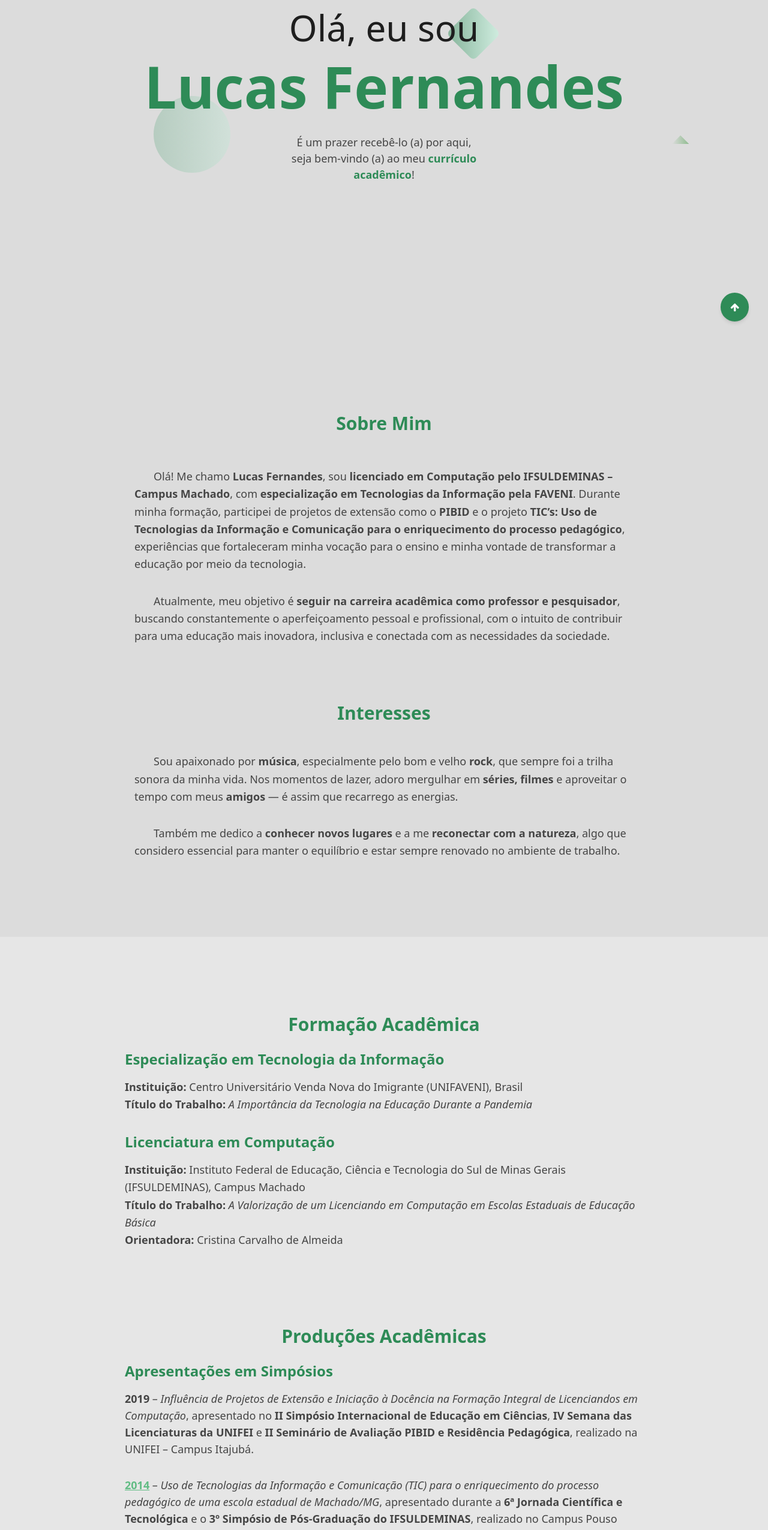
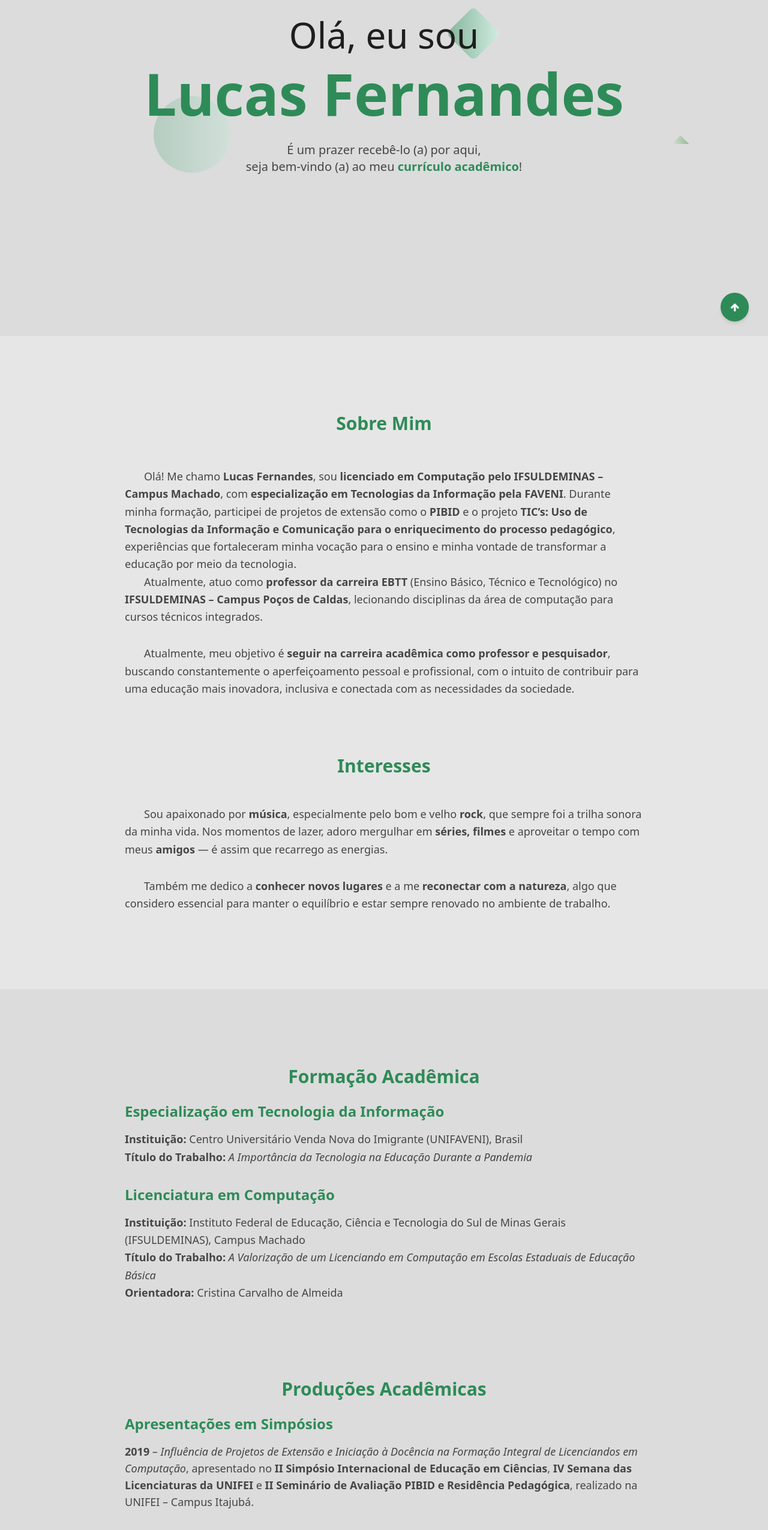
Before and after one commit to luucasorfer/portifolio, a plain HTML site: page index.html in a window 1280 px wide. Shown: the part 240-2791 px from the top of the page at 60% size. Drawn offline with nearby package versions, Linux system fonts and the light colour scheme.

Commit message:
Update index.html

```diff
--- a/index.html
+++ b/index.html
@@ -74,12 +74,12 @@
         >
           Lucas Fernandes
         </h1>
-        <h2 class="w-[24rem] mt-4 text-md font-light text-[var(--text-200)]">
+        <p class="w-[32rem] mt-4 text-xl font-light text-[var(--text-200)]">
           É um prazer recebê-lo (a) por aqui, <br />seja bem-vindo (a) ao meu
           <span class="font-bold text-[var(--primary-100)]"
             >currículo acadêmico</span
           >!
-        </h2>
+        </p>
       </div>
 
       <!-- Shapes -->
@@ -111,7 +111,10 @@
     </section>
 
     <!-- About Section -->
-    <section id="about" class="max-w-4xl mx-auto px-4 py-16 min-h-screen">
+    <section
+      id="about"
+      class="bg-[var(--bg-100)] max-w-screen mx-auto px-4 py-16 min-h-screen"
+    >
       <section class="max-w-4xl mx-auto px-4 py-16 pb-8">
         <h2
           class="text-3xl font-semibold text-[var(--primary-100)] mb-14 text-center"
@@ -133,7 +136,14 @@
               >TIC’s: Uso de Tecnologias da Informação e Comunicação para o
               enriquecimento do processo pedagógico</strong
             >, experiências que fortaleceram minha vocação para o ensino e minha
-            vontade de transformar a educação por meio da tecnologia.
+            vontade de transformar a educação por meio da tecnologia.</br>
+            <span style="margin-left: 32px"
+              >Atualmente, atuo como
+              <strong>professor da carreira EBTT</strong> (Ensino Básico,
+              Técnico e Tecnológico) no
+              <strong>IFSULDEMINAS – Campus Poços de Caldas</strong>, lecionando
+              disciplinas da área de computação para cursos técnicos integrados.
+            </span>
           </p>
 
           <p class="text-[var(--text-200)] text-lg leading-relaxed indent-8">
@@ -178,7 +188,7 @@
     <!-- Formação Acadêmica -->
     <section
       id="formacao"
-      class="bg-[var(--bg-100)] mx-auto px-4 pt-16 min-h-screen flex flex-col items-start justify-center"
+      class="bg-[var(--bg-200)] mx-auto px-4 pt-16 min-h-screen flex flex-col items-start justify-center"
     >
       <div class="max-w-4xl mx-auto px-4 py-16">
         <h2
@@ -224,9 +234,7 @@
       </div>
 
       <!-- Produção Acadêmica -->
-      <section
-        class="bg-[var(--bg-100)] mx-auto px-4 flex items-start justify-center"
-      >
+      <section class="mx-auto px-4 pb-16 flex items-start justify-center">
         <div class="max-w-4xl mx-auto px-4 py-16">
           <h2
             class="text-3xl font-semibold text-[var(--primary-100)] mb-6 text-center"
@@ -283,7 +291,7 @@
     <!-- Títulos e Premiações -->
     <section
       id="awards"
-      class="bg-[var(--bg-100)] mx-auto px-4 py-16 min-h-screen flex items-start justify-center"
+      class="bg-[var(--bg-100)] mx-auto px-4 pt-16 min-h-screen flex items-start justify-center"
     >
       <div class="max-w-4xl mx-auto px-4 py-16">
         <h2
@@ -292,7 +300,7 @@
           Títulos e Premiações
         </h2>
         <div class="space-y-8">
-          <!-- Premiação Acadêmica -->
+          <!-- Premiação Acadêmica
           <div>
             <h3 class="text-2xl font-semibold text-[var(--primary-100)] mb-4">
               Premiação Acadêmica
@@ -308,6 +316,7 @@
               </li>
             </ul>
           </div>
+          -->
 
           <!-- Premiação Profissional -->
           <div>
@@ -318,7 +327,7 @@
               <li>
                 <span class="font-semibold">2025</span> –
                 <em>Premiado como Professor Homenageado</em> pelos formandos do
-                curso Técnico Integrado em Informática no IFSULDEMINAS.
+                curso Técnico Integrado em Informática no IFSULDEMINAS – Campus Poços de Caldas.
               </li>
             </ul>
           </div>
@@ -326,7 +335,7 @@
           <!-- Premiação em Projetos -->
           <div>
             <h3 class="text-2xl font-semibold text-[var(--primary-100)] mb-4">
-              Premiação em Projetos
+              Participação e Premiação em Projetos
             </h3>
             <ul class="text-[var(--text-200)] text-lg space-y-8">
               <li>
@@ -349,7 +358,7 @@
     </section>
 
     <!-- Informações Complementares -->
-    <section id="info" class="pt-16 pb-8 px-4">
+    <section id="info" class="py-16 pb-8 px-4">
       <div class="max-w-2xl mx-auto text-center">
         <h2 class="text-3xl font-semibold text-[var(--primary-100)] mb-4">
           Informações Complementares
```
